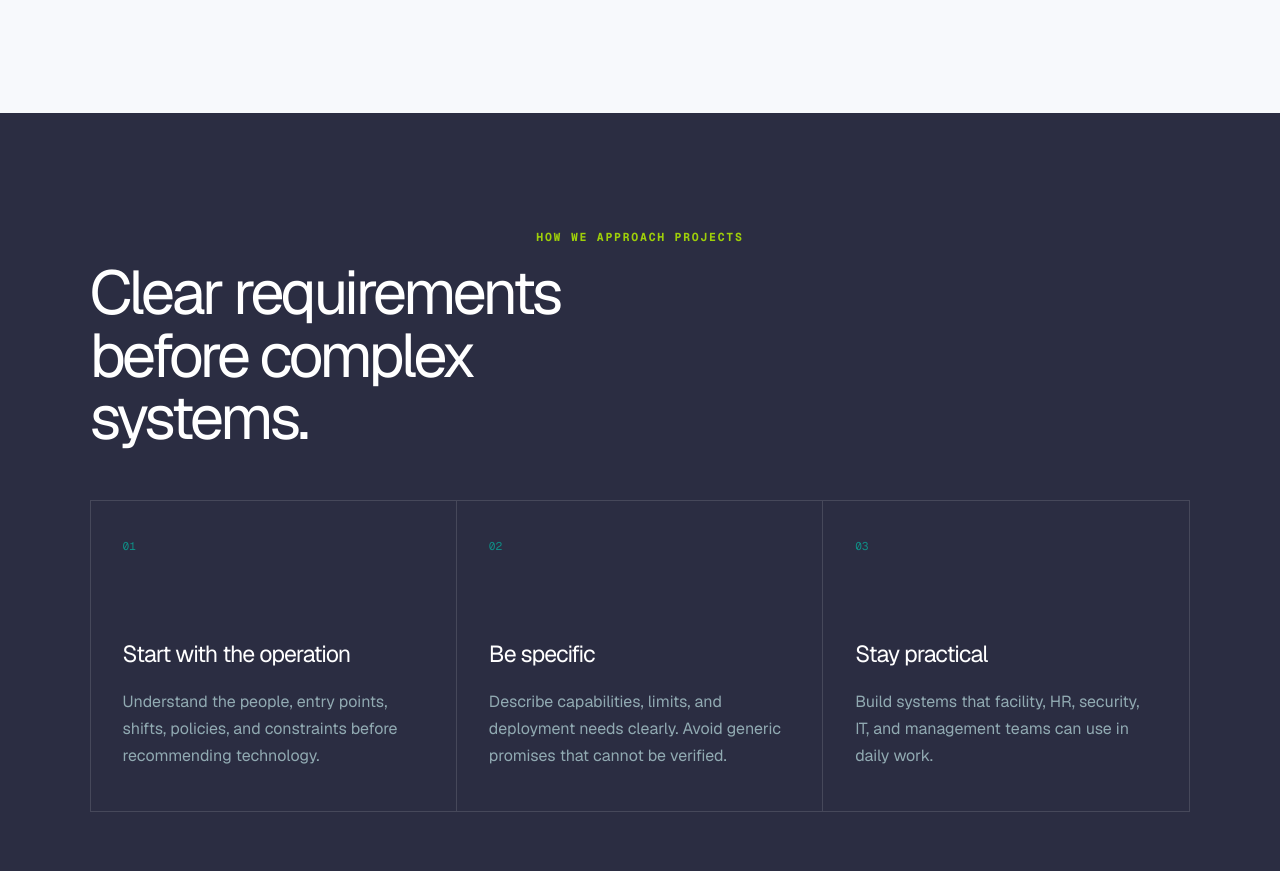
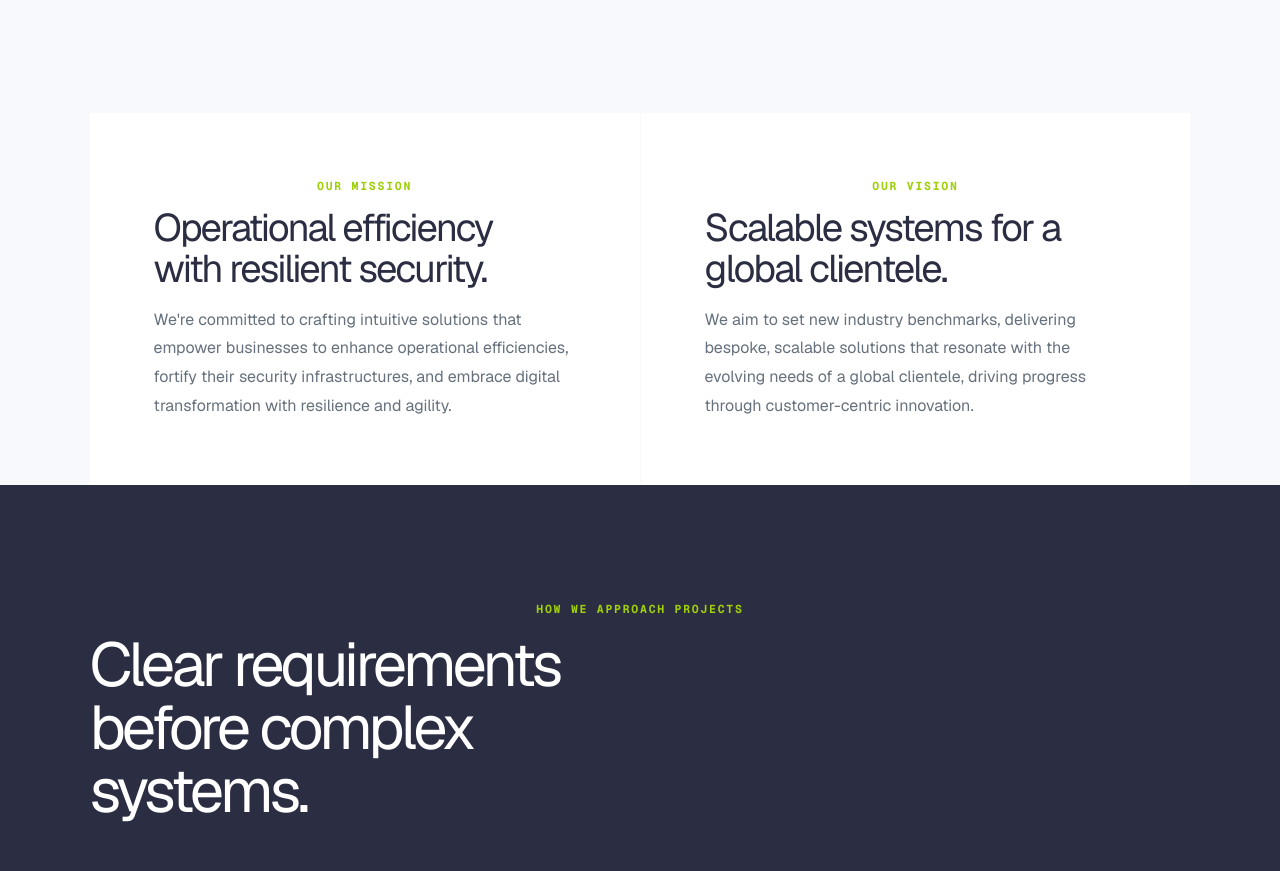
Before and after one commit to dishan2301/indian-info-website-2, a Next.js app: page /about in a window 1280 px wide. Shown: the part 1373-2244 px from the top of the page. Built offline with nearby package versions, Linux system fonts and the light colour scheme.

Commit message:
feat: add verified company mission and vision

```diff
--- a/app/about/page.tsx
+++ b/app/about/page.tsx
@@ -33,6 +33,19 @@ export default function AboutPage() {
         <div><p>Indian Infotech began in 2011 and operates from Thaltej, Ahmedabad. The company’s portfolio now spans 12+ products and serves 2,000+ clients across 7+ countries.</p><p>The next chapter is about presenting that breadth as one clear workforce and workplace story—without losing the practical, relationship-led character of the business.</p></div>
       </section>
 
+      <section className="about-direction-grid" aria-label="Indian Infotech mission and vision">
+        <article>
+          <p className="section-kicker">Our mission</p>
+          <h2>Operational efficiency with resilient security.</h2>
+          <p>We&apos;re committed to crafting intuitive solutions that empower businesses to enhance operational efficiencies, fortify their security infrastructures, and embrace digital transformation with resilience and agility.</p>
+        </article>
+        <article>
+          <p className="section-kicker">Our vision</p>
+          <h2>Scalable systems for a global clientele.</h2>
+          <p>We aim to set new industry benchmarks, delivering bespoke, scalable solutions that resonate with the evolving needs of a global clientele, driving progress through customer-centric innovation.</p>
+        </article>
+      </section>
+
       <section className="principles-section">
         <div className="section-heading"><p className="section-kicker light">How we approach projects</p><h2>Clear requirements before complex systems.</h2></div>
         <div className="principle-grid">{principles.map((principle) => <article key={principle.number}><span>{principle.number}</span><h3>{principle.title}</h3><p>{principle.text}</p></article>)}</div>
--- a/app/globals.css
+++ b/app/globals.css
@@ -645,6 +645,10 @@ h1 em { color: var(--teal-300); font-style: normal; font-weight: 500; }
 
 .internal-proof { padding-inline: clamp(1.25rem, 7vw, 7.5rem); }
 .principles-section { background: var(--navy-950); color: white; padding: clamp(5rem, 9vw, 9rem) clamp(1.25rem, 7vw, 7.5rem); }
+.about-direction-grid { background: var(--mist); display: grid; gap: 1px; grid-template-columns: repeat(2, minmax(0, 1fr)); padding: 0 clamp(1.25rem, 7vw, 7.5rem); }
+.about-direction-grid article { background: white; padding: clamp(2rem, 5vw, 4.5rem); }
+.about-direction-grid h2 { color: var(--navy-950); font-size: clamp(1.8rem, 3vw, 3rem); letter-spacing: -.05em; line-height: 1.08; margin: .8rem 0 1rem; max-width: 14ch; }
+.about-direction-grid article > p:last-child { color: var(--muted); line-height: 1.8; margin: 0; max-width: 58ch; }
 .principles-section .section-heading h2 { color: white; max-width: 15ch; }
 .principle-grid { border: 1px solid rgba(255, 255, 255, 0.13); display: grid; grid-template-columns: repeat(3, 1fr); }
 .principle-grid article { border-right: 1px solid rgba(255, 255, 255, 0.13); min-height: 310px; padding: 2rem; }
@@ -716,7 +720,7 @@ h1 em { color: var(--teal-300); font-style: normal; font-weight: 500; }
   .mobile-menu summary::-webkit-details-marker { display: none; }
   .mobile-menu > div { background: var(--navy-950); border: 1px solid rgba(19, 172, 244, 0.25); display: flex; flex-direction: column; min-width: 210px; padding: 0.7rem; position: absolute; right: 0; top: calc(100% + 0.8rem); }
   .mobile-menu a { border-bottom: 1px solid rgba(255, 255, 255, 0.1); font-size: 0.85rem; padding: 0.9rem; }
-  .split-heading, .workflow-section, .local-section, .pharma-intro, .about-story, .brief-section, .pharma-system, .contact-section, .product-detail, .product-discovery, .software-detail, .software-workflow, .enquiry-form { grid-template-columns: 1fr; }
+  .split-heading, .workflow-section, .local-section, .pharma-intro, .about-story, .about-direction-grid, .brief-section, .pharma-system, .contact-section, .product-detail, .product-discovery, .software-detail, .software-workflow, .enquiry-form { grid-template-columns: 1fr; }
   .workflow-copy { position: static; }
   .pillar-grid, .featured-products, .catalog-grid, .industry-grid, .footer-grid, .principle-grid { grid-template-columns: 1fr; }
   .pillar-card:last-child, .footer-grid > div:last-child { grid-column: auto; }
```
